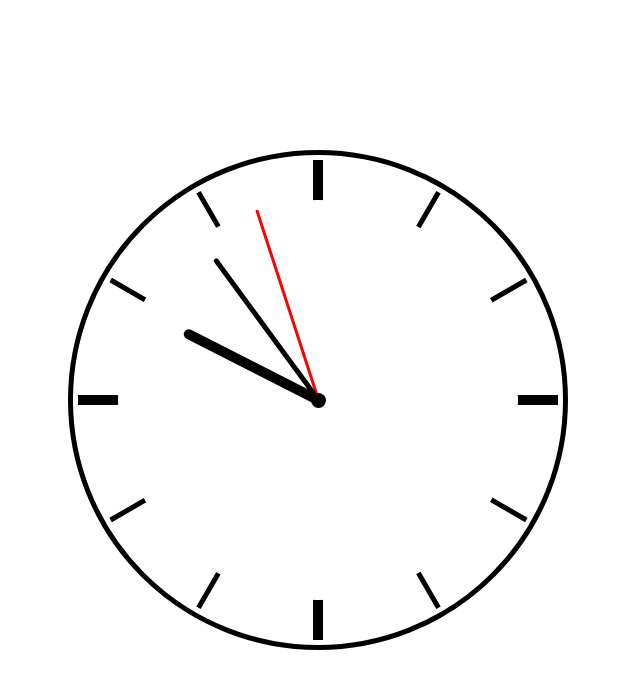
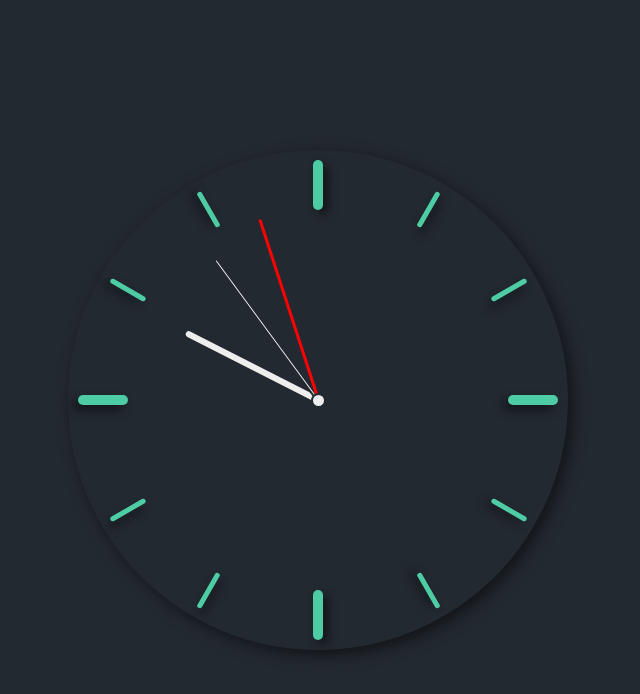
Before and after one commit to b4n1y4/clock-analog, a plain HTML site: page index.html in a window 1280 px wide. Shown: the whole page, without its empty margins (322-962 px from the left). Drawn offline with Linux system fonts and the light colour scheme.

Commit message:
improved style

```diff
--- a/index.html
+++ b/index.html
@@ -11,12 +11,30 @@
   <body>
     <div class="container">
       <div class="clock-container">
-        <div class="line one"></div>
-        <div class="line two"></div>
-        <div class="line three"></div>
-        <div class="line four"></div>
-        <div class="line five"></div>
-        <div class="line six"></div>
+        <div class="line one">
+          <div class="end main"></div>
+          <div class="end main"></div>
+        </div>
+        <div class="line two">
+          <div class="end"></div>
+          <div class="end"></div>
+        </div>
+        <div class="line three">
+          <div class="end"></div>
+          <div class="end"></div>
+        </div>
+        <div class="line four">
+          <div class="end main"></div>
+          <div class="end main"></div>
+        </div>
+        <div class="line five">
+          <div class="end"></div>
+          <div class="end"></div>
+        </div>
+        <div class="line six">
+          <div class="end"></div>
+          <div class="end"></div>
+        </div>
         <div class="center-pad">
           <div class="center"></div>
           <div class="hand hour" id="h"></div>
--- a/style.css
+++ b/style.css
@@ -4,7 +4,7 @@
   box-sizing: border-box;
 }
 body {
-  /* background-color: #001; */
+  background-color: #232931;
   width: 100%;
   height: 100vh;
   display: grid;
@@ -14,19 +14,36 @@ body {
   width: 500px;
   height: 500px;
   border-radius: 100%;
-  background-color: #fff;
+  background-color: #232931;
   position: relative;
-  border: 5px solid black;
+  /* border: 10px solid #393e46; */
   display: flex;
   align-items: center;
   justify-content: center;
+  box-shadow: 5px 5px 15px rgba(0, 0, 0, 0.5);
 }
 
 .line {
   position: absolute;
   width: 10px;
   height: 480px;
-  background-color: #000;
+  display: flex;
+  flex-direction: column;
+  align-items: center;
+  justify-content: space-between;
+}
+
+.end {
+  width: 5px;
+  height: 40px;
+  background-color: #4ecca3;
+  border-radius: 5px;
+  box-shadow: 5px 5px 10px rgba(0, 0, 0, 0.5);
+}
+
+.main {
+  width: 10px;
+  height: 50px;
 }
 
 .two {
@@ -53,7 +70,6 @@ body {
   position: absolute;
   width: 400px;
   height: 400px;
-  background-color: #fff;
   border-radius: 100%;
   display: flex;
   align-items: center;
@@ -63,9 +79,10 @@ body {
 .center {
   width: 15px;
   height: 15px;
-  background-color: #000;
+  background-color: #eeeeee;
   border-radius: 100%;
   z-index: 1;
+  border: 2px solid #232931;
 }
 
 .hand {
@@ -76,26 +93,25 @@ body {
 }
 
 .hour {
-  z-index: 2;
   top: 50px;
   width: 10px;
   height: 150px;
-  background-color: black;
-  transform: rotate(0deg);
+  background-color: #eeeeee;
+  border: 2px solid #232931;
 }
 
 .minute {
-  z-index: 1;
   top: 25px;
   width: 5px;
   height: 175px;
-  background-color: #000;
+  background-color: #eeeeee;
+  border: 2px solid #232931;
+
 }
 
 .second {
+  top: 10px;
   width: 3px;
-  height: 200px;
+  height: 190px;
   background-color: red;
-  /* transform: rotate(0deg); */
-  /* transition: transform 1s linear; */
 }
```
